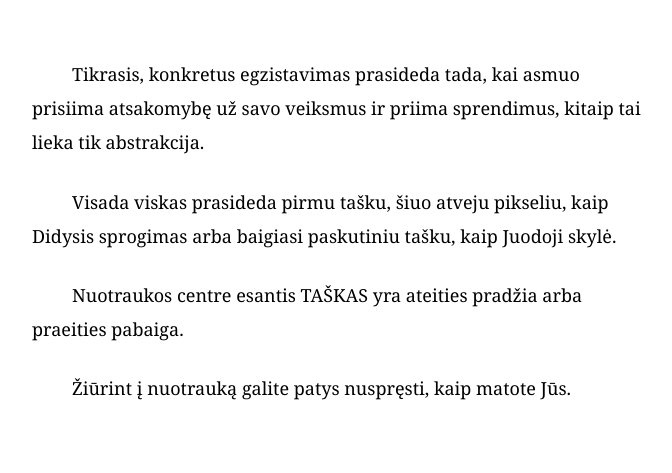
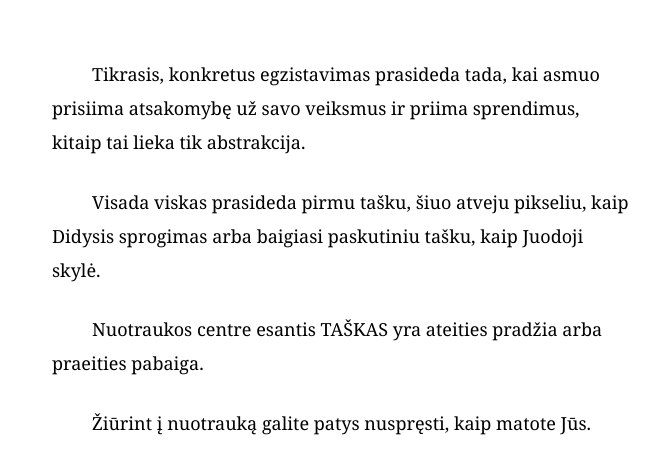
Before and after one commit to eedbt/egzitencine-abstrakcija, a plain HTML site: page index.html in a window 1280 px wide. Shown: the part 141-614 px from the top of the page, without its empty margins (298-970 px from the left). Drawn offline with Linux system fonts and the light colour scheme.

Commit message:
Decrease max-width of container from 620px to 580px

```diff
--- a/index.html
+++ b/index.html
@@ -13,7 +13,7 @@ body {
 }
 
 .container {
-    max-width: 620px; /* narrower = better line breaks */
+    max-width: 580px; /* narrower = better line breaks */
     margin: 100px auto;
 }
 
```
